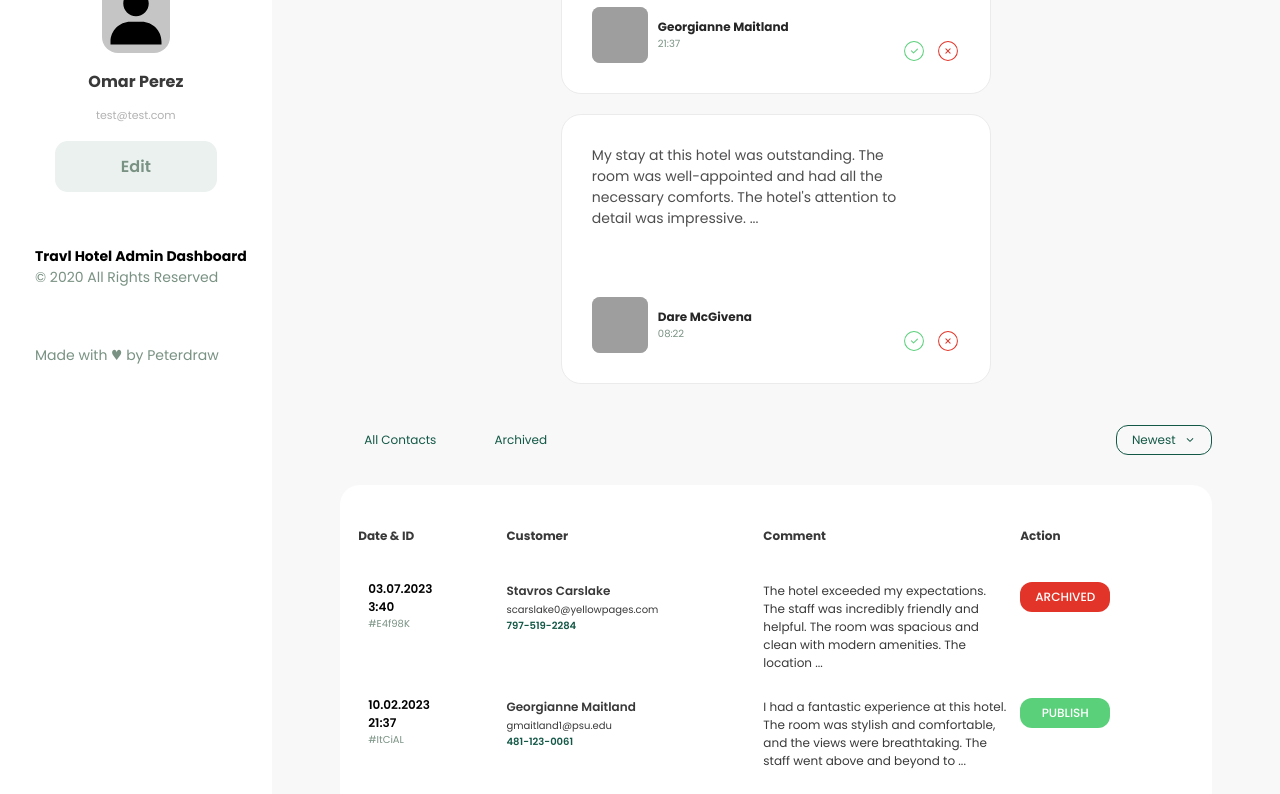
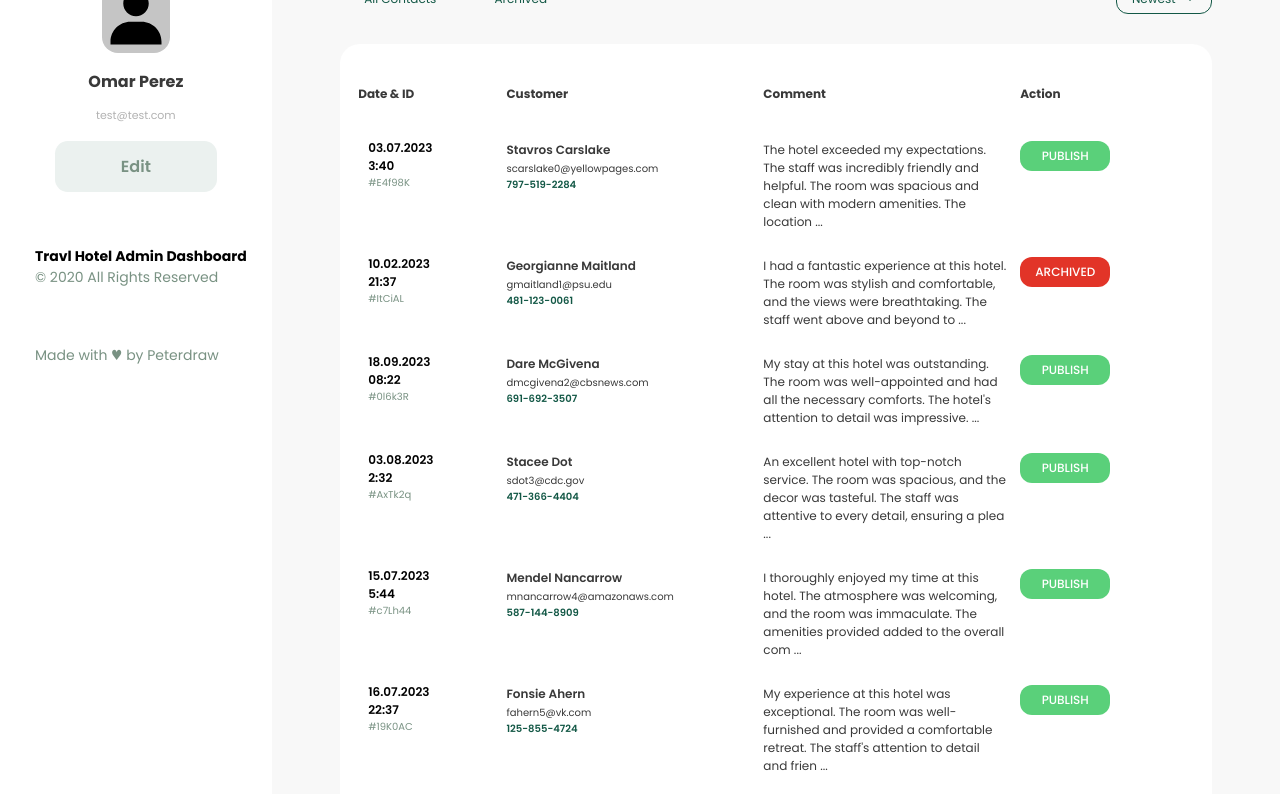
Before and after one commit to omarPerez1987/dashboard-miranda, a React (Vite) app: page /home/contact in a window 1280 px wide. Shown: the part 600-1394 px from the top of the page. Built offline with nearby package versions, Linux system fonts and the light colour scheme; grey boxes are pictures that could not be loaded.

Commit message:
feat: añado logica de archivar en contacts y cambiar a archived y publish

```diff
--- a/src/JSON/contact.json
+++ b/src/JSON/contact.json
@@ -7,7 +7,7 @@
         "last_name": "Carslake",
         "email": "scarslake0@yellowpages.com",
         "telephone": "797-519-2284",
-        "archived": "archived",
+        "archived": false,
         "review": "The hotel exceeded my expectations. The staff was incredibly friendly and helpful. The room was spacious and clean with modern amenities. The location was perfect, close to attractions and public transportation. I highly recommend this hotel for a comfortable and enjoyable stay."
     },
     {
@@ -18,7 +18,7 @@
         "last_name": "Maitland",
         "email": "gmaitland1@psu.edu",
         "telephone": "481-123-0061",
-        "archived": "publish",
+        "archived": true,
         "review": "I had a fantastic experience at this hotel. The room was stylish and comfortable, and the views were breathtaking. The staff went above and beyond to make my stay memorable. The on-site restaurant served delicious food. I would definitely stay here again and recommend it to others."
     },
     {
@@ -29,7 +29,7 @@
         "last_name": "McGivena",
         "email": "dmcgivena2@cbsnews.com",
         "telephone": "691-692-3507",
-        "archived": "archived",
+        "archived": false,
         "review": "My stay at this hotel was outstanding. The room was well-appointed and had all the necessary comforts. The hotel's attention to detail was impressive. The staff was courteous and always ready to assist. I appreciated the central location, making it easy to explore the city. Highly recommended!"
     },
     {
@@ -40,7 +40,7 @@
         "last_name": "Dot",
         "email": "sdot3@cdc.gov",
         "telephone": "471-366-4404",
-        "archived": "archived",
+        "archived": false,
         "review": "An excellent hotel with top-notch service. The room was spacious, and the decor was tasteful. The staff was attentive to every detail, ensuring a pleasant stay. The hotel's location was ideal, offering easy access to shopping and dining options. I had a wonderful experience and would return in the future."
     },
     {
@@ -51,7 +51,7 @@
         "last_name": "Nancarrow",
         "email": "mnancarrow4@amazonaws.com",
         "telephone": "587-144-8909",
-        "archived": "archived",
+        "archived": false,
         "review": "I thoroughly enjoyed my time at this hotel. The atmosphere was welcoming, and the room was immaculate. The amenities provided added to the overall comfort. The staff was friendly and provided excellent service. The location was convenient for both business and leisure travelers. I would stay here again without hesitation."
     },
     {
@@ -62,7 +62,7 @@
         "last_name": "Ahern",
         "email": "fahern5@vk.com",
         "telephone": "125-855-4724",
-        "archived": "archived",
+        "archived": false,
         "review": "My experience at this hotel was exceptional. The room was well-furnished and provided a comfortable retreat. The staff's attention to detail and friendly demeanor stood out. The hotel's central location made it easy to explore nearby attractions. I would recommend this hotel to anyone looking for a memorable stay."
     },
     {
@@ -73,7 +73,7 @@
         "last_name": "Woodroofe",
         "email": "nwoodroofe6@ox.ac.uk",
         "telephone": "964-472-3517",
-        "archived": "publish",
+        "archived": true,
         "review": "This hotel exceeded my expectations in every way. The room was spacious and elegantly designed. The staff provided exceptional service, making me feel valued as a guest. The on-site facilities were impressive, and the location was perfect for exploring the city. I would gladly return for another stay."
     },
     {
@@ -84,7 +84,7 @@
         "last_name": "Troup",
         "email": "dtroup7@sciencedaily.com",
         "telephone": "376-400-2040",
-        "archived": "archived",
+        "archived": false,
         "review": "I had a delightful stay at this hotel. The room was cozy, and the amenities were modern. The staff was friendly and went out of their way to accommodate my requests. The hotel's location was convenient, with attractions and dining options within walking distance. I highly recommend this hotel for a memorable experience."
     },
     {
@@ -95,7 +95,7 @@
         "last_name": "Franzonetti",
         "email": "bfranzonetti8@printfriendly.com",
         "telephone": "268-338-4031",
-        "archived": "archived",
+        "archived": false,
         "review": "My stay at this hotel was exceptional. The room was tastefully decorated, and the attention to detail was evident. The staff was friendly and provided excellent service. The hotel's amenities added to the overall experience, and the central location made it easy to explore the city. I would highly recommend this hotel for a luxurious and comfortable stay."
     },
     {
@@ -106,7 +106,7 @@
         "last_name": "Franzonetti",
         "email": "bfranzonetti8@printfriendly.com",
         "telephone": "268-338-4031",
-        "archived": "publish",
+        "archived": true,
         "review": "My stay at this hotel was exceptional. The room was tastefully decorated, and the attention to detail was evident. The staff was friendly and provided excellent service. The hotel's amenities added to the overall experience, and the central location made it easy to explore the city. I would highly recommend this hotel for a luxurious and comfortable stay."
     }
 ]
--- a/src/components/tables/Contact/OrderTableContact.jsx
+++ b/src/components/tables/Contact/OrderTableContact.jsx
@@ -2,17 +2,14 @@ import React from "react";
 import { OrderTableStyled } from "../../../componentsStyle/tables/OrderTableStyled";
 import { NewestButton } from "../../../componentsStyle/general/ButtonStyled";
 import { IoIosArrowDown } from "react-icons/io";
-import { useDispatch } from "react-redux";
-import { archived } from "../../../features/contact/contactsSlices";
 
-const OrderTableContact = () => {
-  const dispatch = useDispatch();
+const OrderTableContact = ({setArchived}) => {
 
   return (
     <OrderTableStyled>
       <div>
-        <h4 onClick={() => dispatch(archived(false))}>All Contacts</h4>
-        <h4 onClick={() => dispatch(archived(true))}>Archived</h4>
+        <h4 onClick={() => setArchived(false)}>All Contacts</h4>
+        <h4 onClick={() => setArchived(true)}>Archived</h4>
       </div>
       <div>
         <NewestButton>
--- a/src/components/tables/Contact/TableContact.jsx
+++ b/src/components/tables/Contact/TableContact.jsx
@@ -14,18 +14,6 @@ const TableContact = ({ contacts }) => {
   const [dataReview, setDataReview] = useState({});
   const dispatch = useDispatch();
 
-  // const changePublish = (id) => {
-  //   const updatedContacts = contacts.map((contact) =>
-  //     contact.id === id ? { ...contact, archived: 'archived' } : contact
-  //   );
-  //   dispatch(updateArchived(updat))
-
-  //   console.log(updatedContacts.find((contact) => contact.id === id)?.archived);
-  // };
-
-  // changePublish();
-
-
   return (
     <>
       <TableStyle>
@@ -40,13 +28,7 @@ const TableContact = ({ contacts }) => {
         <tbody>
           {contacts &&
             contacts.map((data) => (
-              <TrbodyStyled
-                key={data.id}
-                onClick={() => {
-                  setOpenModal(true);
-                  setDataReview(data.review);
-                }}
-              >
+              <TrbodyStyled key={data.id}>
                 <TdbodyNameStyled>
                   <div>
                     <p>{data.date}</p>
@@ -61,19 +43,24 @@ const TableContact = ({ contacts }) => {
                   <span>{data.email}</span>
                   <h6>{data.telephone}</h6>
                 </TdbodyStyled>
-                <TdbodyStyled>{`${data.review.substring(
-                  0,
-                  150
-                )} ...`}</TdbodyStyled>
+                <TdbodyStyled
+                  onClick={() => {
+                    setOpenModal(true);
+                    setDataReview(data.review);
+                  }}
+                >{`${data.review.substring(0, 150)} ...`}</TdbodyStyled>
                 <TdbodyStyled>
-                  {data.archived === "archived" ? (
-                    <ButtonVariantStyled type="archived">
+                  {data.archived ? (
+                    <ButtonVariantStyled
+                      status={"true"}
+                      onClick={() => dispatch(updateArchived(data))}
+                    >
                       ARCHIVED
                     </ButtonVariantStyled>
                   ) : (
                     <ButtonVariantStyled
-                      type="publish"
-                      // onClick={() => changePublish(data.id)}
+                      status={"false"}
+                      onClick={() => dispatch(updateArchived(data))}
                     >
                       PUBLISH
                     </ButtonVariantStyled>
--- a/src/componentsStyle/cardReviews/CardReviewsStyled.jsx
+++ b/src/componentsStyle/cardReviews/CardReviewsStyled.jsx
@@ -1,8 +1,8 @@
 import styled from "styled-components";
 
 export const CardReviewsStyled = styled.article`
-  width: 43em;
-  height: 27em;
+  width: 33em;
+  height: 20em;
   border-radius: 20px;
   padding: 3rem;
   background-color: #ffffff;
@@ -16,7 +16,7 @@ export const CardReviewsStyled = styled.article`
   }
 
   p {
-    font-size: 1.4rem;
+    font-size: 1rem;
     color: #4e4e4e;
     width: 85%;
   }
--- a/src/componentsStyle/general/ButtonStyled.jsx
+++ b/src/componentsStyle/general/ButtonStyled.jsx
@@ -35,6 +35,23 @@ export const ButtonVariantStyled = styled.button`
   font-weight: 500;
   background-color: transparent;
   cursor: pointer;
+
+  ${(props) => {
+    switch (props.status) {
+      case "true":
+        return css`
+          width: 9rem;
+          background-color: #e23428;
+          color: #ffffff;
+        `;
+      case "false":
+        return css`
+          width: 9rem;
+          background-color: #5ad07a;
+          color: #ffffff;
+        `;
+    }
+  }}
 
   ${(props) => {
     switch (props.type) {
--- a/src/componentsStyle/general/ContactMainStyled.jsx
+++ b/src/componentsStyle/general/ContactMainStyled.jsx
@@ -15,10 +15,10 @@ export const ContactMainStyled = styled.main`
   }
 
   & .container-reviews {
-    width: 90%;
+    width: 100%;
     display: flex;
     flex-wrap: wrap;
     justify-content: space-around;
-    gap: 2em;
+    gap: 1em;
   }
 `;
--- a/src/componentsStyle/general/DashboardMainStyled.jsx
+++ b/src/componentsStyle/general/DashboardMainStyled.jsx
@@ -8,15 +8,15 @@ export const DashboardMainStyled = styled.main`
   height: 100%;
   padding: 3em;
 
-  .container-kpis {
+  & .container-kpis {
     display: flex;
     flex-wrap: wrap;
     width: 100%;
-    justify-content: space-between;
-    gap: 2em;
+    justify-content: space-around;
+    gap: 1em;
   }
 
-  .container-reviews {
+  & .container-reviews {
     margin-top: 10em;
     border-radius: 20px;
     display: flex;
@@ -26,6 +26,7 @@ export const DashboardMainStyled = styled.main`
     gap: 3.8em;
     background-color: #ffffff;
     padding: 3em;
+
     & h3 {
       color: #393939;
       font-size: 1.6rem;
--- a/src/features/contact/contactsSlices.js
+++ b/src/features/contact/contactsSlices.js
@@ -5,26 +5,27 @@ export const contactsSlice = createSlice({
   name: "contacts",
   initialState: {
     data: [],
-    filteredData: [],
-    isArchivedFilterActive: false,
     status: "idle",
     error: null,
   },
   reducers: {
-    archived: (state, action) => {
-      state.isArchivedFilterActive = action.payload;
-      if (action.payload) {
-        state.filteredData = state.data.filter(
-          (contact) => contact.archived === "archived"
+    updateArchived: (state, action) => {
+      const contacts = state.data;
+      const index = contacts.findIndex(
+        (contact) => contact.id === action.payload.id
+      );
+      if (index !== -1) {
+        const updatedContact = {
+          ...contacts[index],
+          archived: !contacts[index].archived,
+        };
+        state.data = contacts.map((contact, i) =>
+          i === index ? updatedContact : contact
         );
-      } else {
-        state.filteredData = state.data;
       }
     },
 
-    updateArchived: (state, action) => {
-      state.data = action.payload;
-    },
+
   },
   extraReducers: (builder) => {
     builder
@@ -42,10 +43,10 @@ export const contactsSlice = createSlice({
   },
 });
 
-export const { updateArchived, archived } = contactsSlice.actions;
-export const getContactData = (state) =>
-  state.contacts.isArchivedFilterActive
-    ? state.contacts.filteredData
-    : state.contacts.data;
+export const { updateArchived } = contactsSlice.actions;
+export const getContactsData = (state) => state.contacts.data;
 export const getContactStatus = (state) => state.contacts.status;
 export const getContactsError = (state) => state.contacts.error;
+
+export const getContactsArchived = (state) =>
+  state.contacts.data.filter((contact) => contact.archived === true);
--- a/src/pages/ContactPage.jsx
+++ b/src/pages/ContactPage.jsx
@@ -6,19 +6,23 @@ import OrderTableContact from "../components/tables/Contact/OrderTableContact";
 import FooterTable from "../components/tables/FooterTable";
 import { useDispatch, useSelector } from "react-redux";
 import {
-  getContactData,
+  getContactsData,
   getContactStatus,
   getContactsError,
+  getContactsArchived,
 } from "../features/contact/contactsSlices";
 import { getContactsListApiThunk } from "../features/contact/contactsThunk";
 
 const ContactPage = () => {
   const dispatch = useDispatch();
-  const contactsListData = useSelector(getContactData);
+  const contactsListData = useSelector(getContactsData);
+  const contactsListDataArchived = useSelector(getContactsArchived);
   const contactsListStatus = useSelector(getContactStatus);
   const contactsListError = useSelector(getContactsError);
   const [spinner, setSpinner] = useState(true);
+
   const [contacts, setContacts] = useState([]);
+  const [archived, setArchived] = useState(false);
 
   useEffect(() => {
     if (contactsListStatus === "idle") {
@@ -30,7 +34,6 @@ const ContactPage = () => {
       setSpinner(false);
     }
   }, [dispatch, contactsListData, contactsListStatus]);
-
 
   return (
     <ContactMainStyled>
@@ -47,8 +50,13 @@ const ContactPage = () => {
                   <CardReviews key={contact.id} contact={contact} />
                 ))}
               </section>
-              <OrderTableContact />
-              <TableContact contacts={contacts} />
+              <OrderTableContact setArchived={setArchived} />
+
+              <TableContact
+                contacts={
+                  archived ? contactsListDataArchived : contactsListData
+                }
+              />
               <FooterTable />
             </>
           )}
--- a/src/pages/DashboardPage.jsx
+++ b/src/pages/DashboardPage.jsx
@@ -8,7 +8,7 @@ import CardReviews from "../components/cardReviews/CardReviews";
 import { DashboardMainStyled } from "../componentsStyle/general/DashboardMainStyled";
 import { useDispatch, useSelector } from "react-redux";
 import {
-  getContactData,
+  getContactsData,
   getContactStatus,
   getContactsError,
 } from "../features/contact/contactsSlices";
@@ -16,7 +16,7 @@ import { getContactsListApiThunk } from "../features/contact/contactsThunk";
 
 const DashboardPage = () => {
   const dispatch = useDispatch();
-  const contactsListData = useSelector(getContactData);
+  const contactsListData = useSelector(getContactsData);
   const contactsListStatus = useSelector(getContactStatus);
   const contactsListError = useSelector(getContactsError);
   const [contacts, setContacts] = useState([]);
```
